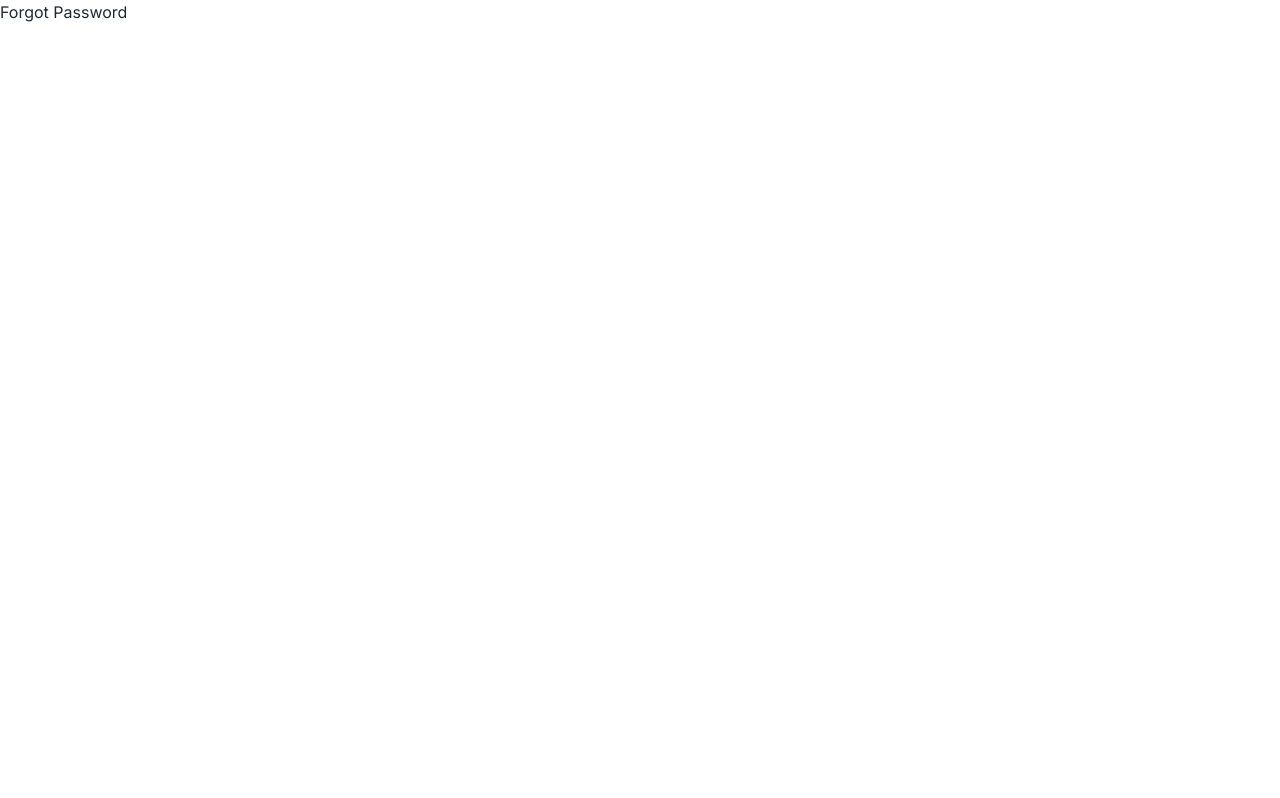
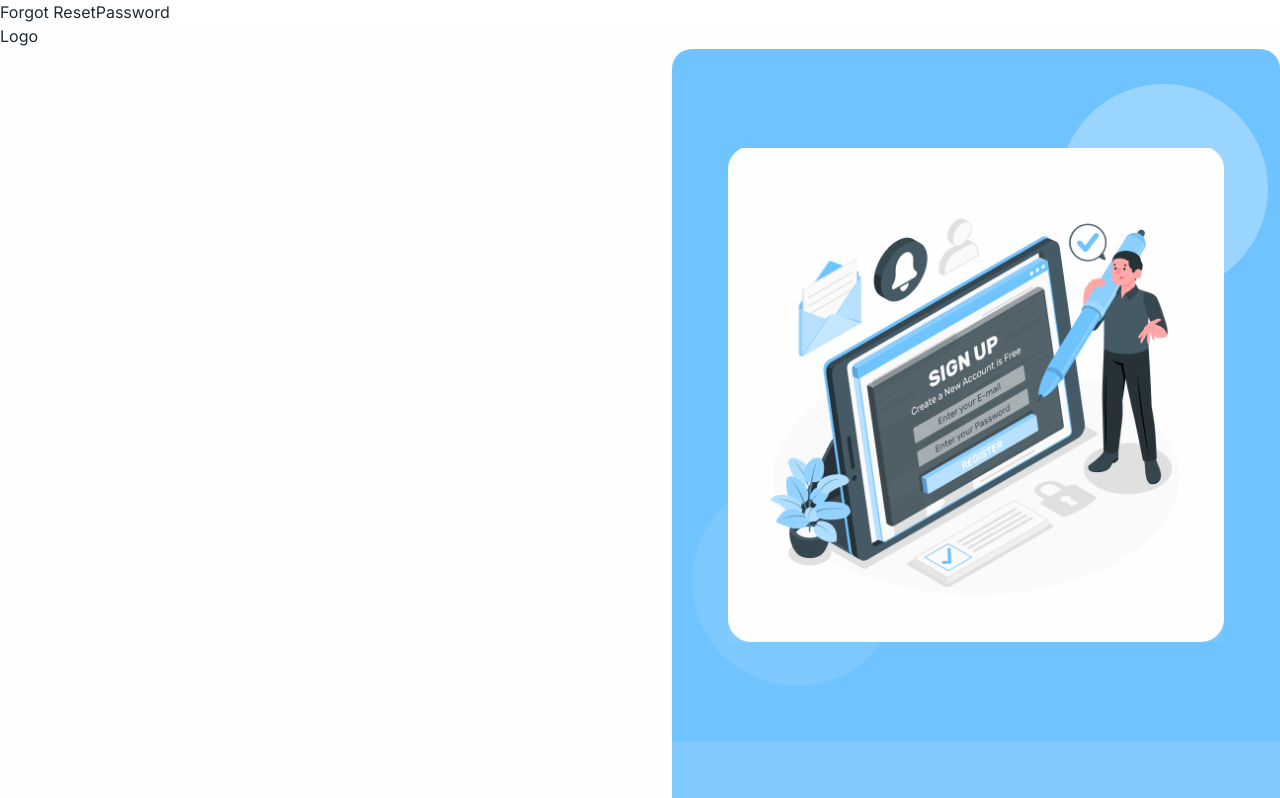
Before and after one commit to sumithub/rs-web-develop, a Next.js app: page /forgot-password in a window 1280 px wide. Shown: the top 798 px of the page. Built offline with nearby package versions, Linux system fonts and the light colour scheme.

Commit message:
AuthLayout

```diff
--- a/src/app/forgot-password/page.js
+++ b/src/app/forgot-password/page.js
@@ -1,8 +1,12 @@
 import React from 'react'
+import AuthLayout from "../../components/common/AuthLayout"
 
 function ForgotPassword() {
   return (
-    <div>Forgot Password</div>
+    <div>
+       <div>Forgot ResetPassword</div>
+        <AuthLayout />
+    </div>
   )
 }
 
--- a/src/app/login/page.js
+++ b/src/app/login/page.js
@@ -1,5 +1,5 @@
 import React from 'react';
-import Card from "../../components/Card"
+import Card from "../../components/common/Card"
 function LoginPage() {
   return (
     <div>
--- a/src/app/page.js
+++ b/src/app/page.js
@@ -1,5 +1,5 @@
 import Signup from "../components/Signup";
-import Welcome from "../components/Welcome";
+import Welcome from "../components/common/Welcome";
 export default function Home() {
   return (<><div className="bg-[#FEFEFE]">
     <div className="max-w-7xl mx-auto xl:px-0 px-12">
@@ -7,9 +7,7 @@ export default function Home() {
         <div>
           <Signup />
         </div>
-        <div className="bg-primary2 w-full rounded-[20px] my-[25px]">
           <Welcome />
-        </div>
       </div>
     </div>
   </div>
--- /dev/null
+++ b/src/components/common/AuthLayout.js
@@ -0,0 +1,22 @@
+import React, { Children } from 'react';
+import Welcome from './Welcome';
+import Card from './Card';
+
+function AuthLayout({children}) {
+  return (<div className="bg-[#FEFEFE]">
+    <div className="max-w-7xl mx-auto xl:px-0 px-12">
+      <div className="grid grid-cols-2 gap-16">
+    <div>
+        <div>Logo</div>
+        <Card>
+            {children}
+        </Card>
+     </div>
+        <Welcome />
+    </div>
+    </div>
+    </div>
+  )
+}
+
+export default AuthLayout
--- a/src/components/Welcome.js
+++ b/src/components/common/Welcome.js
@@ -13,14 +13,14 @@ export default function Welcome() {
         autoplay: true,
     };
 
-    return (<>
+    return (        <div className="bg-primary2 w-full rounded-[20px] my-[25px]">
         <Slider {...settings}>
             <Item />
             <Item />
             <Item />
             <Item />
         </Slider>
-    </>)
+    </div>)
 }
 
 const Item = () => {
```
Also changed, not shown: src/components/common/Card.js (renamed from src/components/Card.js), src/components/common/Error.js (renamed from src/components/Error.js), src/components/common/Success.js (renamed from src/components/Success.js).
